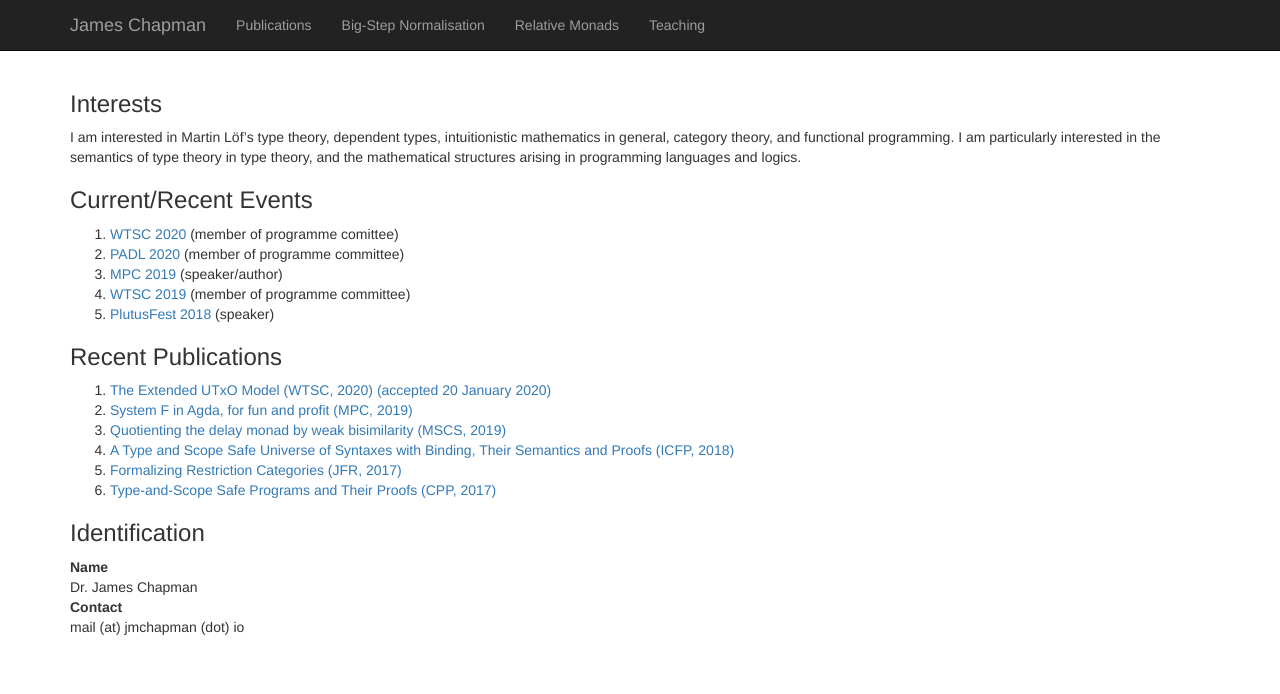
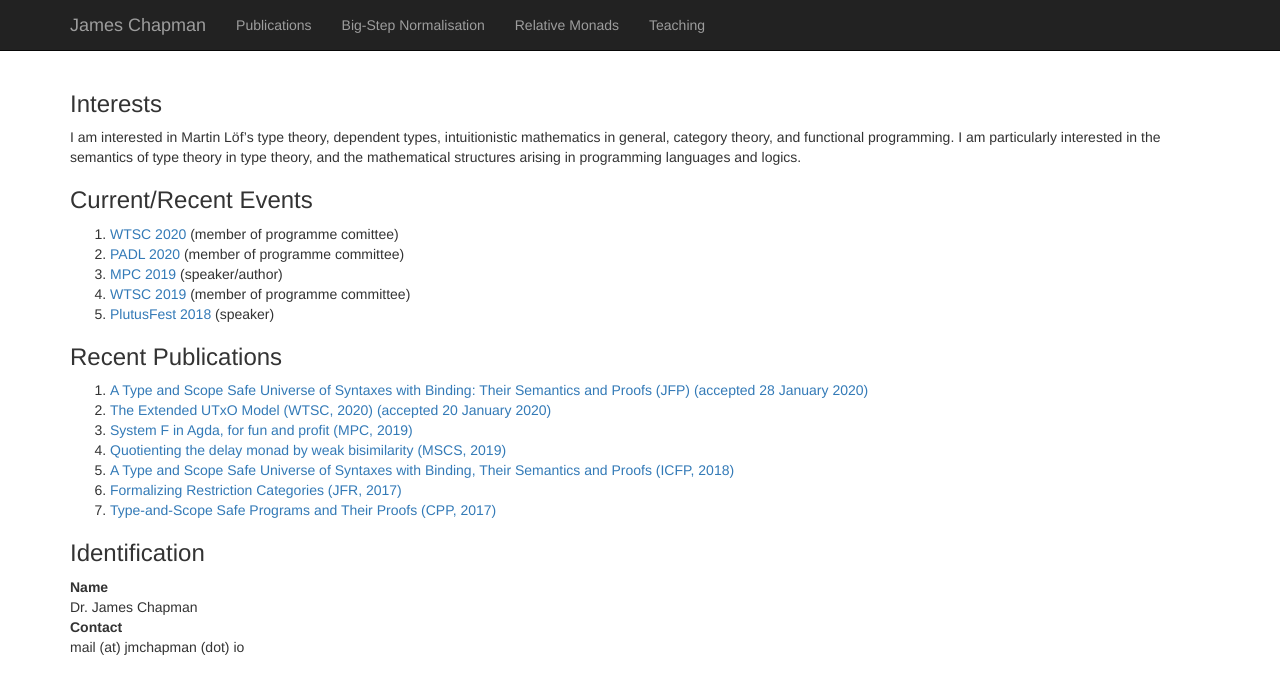
Before and after one commit to jmchapman/jmchapman.github.io, a Jekyll site: the page built from index.html, in a window 1280 px wide. Shown: the top 694 px of the page. Built offline with Jekyll 4.4.1, drawn with Linux system fonts in a browser that asks for light colours; nearby versions of some CDN libraries.

Commit message:
Update index.html

```diff
--- a/index.html
+++ b/index.html
@@ -25,16 +25,18 @@ title: James Chapman
   <article>
     <h3>Recent Publications</h3>
     <ol>
+      <li><a href="Publications.html#AACMM">
+	      A Type and Scope Safe Universe of Syntaxes with Binding: Their Semantics and Proofs (JFP) (accepted 28 January 2020)</a></li>
       <li><a href="Publications.html#eutxo">
-	      The Extended UTxO Model (WTSC, 2020) (accepted 20 January 2020)</a>
+	      The Extended UTxO Model (WTSC, 2020) (accepted 20 January 2020)</a></li>
       <li><a href="Publications.html#funandprofit">
-	      System F in Agda, for fun and profit (MPC, 2019)</a>
+	      System F in Agda, for fun and profit (MPC, 2019)</a></li>
       <li><a href="Publications.html#quotdelaymscs">
-	      Quotienting the delay monad by weak bisimilarity (MSCS, 2019)</a>
+	      Quotienting the delay monad by weak bisimilarity (MSCS, 2019)</a></li>
       <li><a href="Publications.html#rsemkituniv">
-	      A Type and Scope Safe Universe of Syntaxes with Binding, Their Semantics and Proofs (ICFP, 2018)</a>
+	      A Type and Scope Safe Universe of Syntaxes with Binding, Their Semantics and Proofs (ICFP, 2018)</a></li>
       <li><a href="Publications.html#restcatsjfr">
-	      Formalizing Restriction Categories (JFR, 2017)</a>
+	      Formalizing Restriction Categories (JFR, 2017)</a></li>
       <li><a href="Publications.html#semkit">
 	  Type-and-Scope Safe Programs and Their Proofs (CPP, 2017)</a></li>
     </ol>
```
